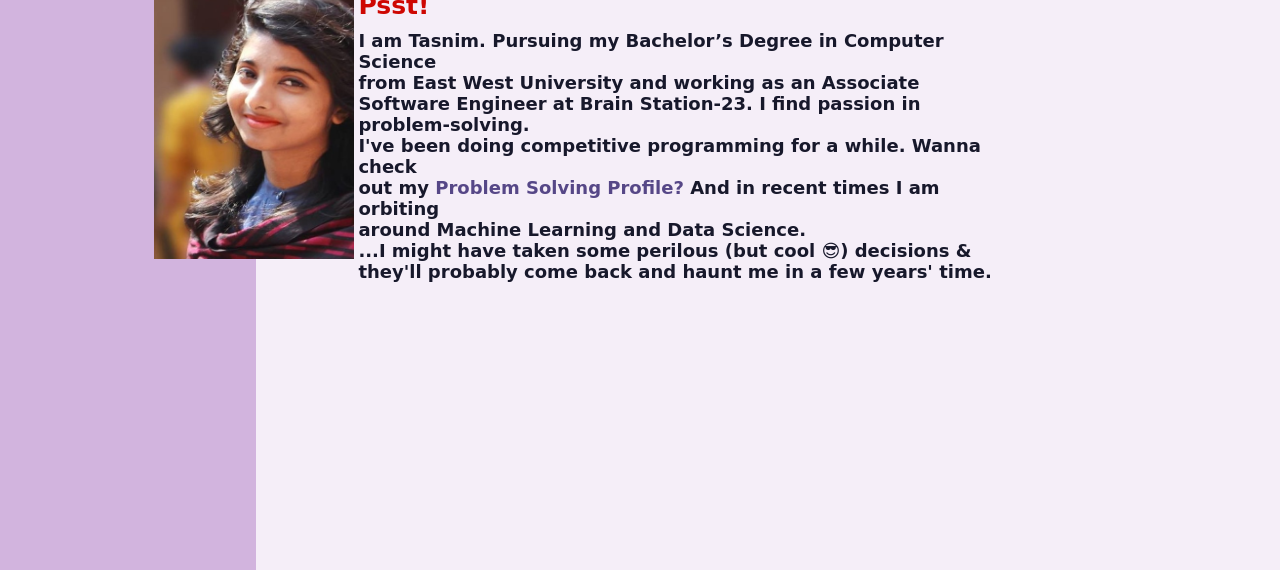
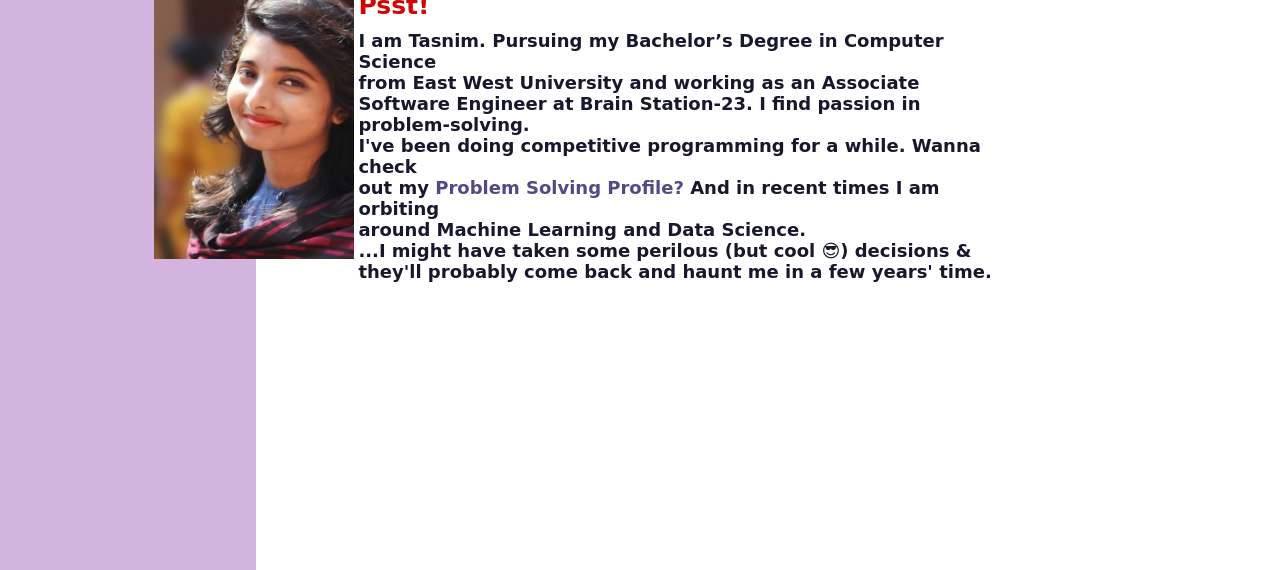
Before and after one commit to FatimaTasnim/FatimaTasnim.github.io, a plain HTML site: page index.html in a window 1280 px wide. Shown: the part 177-747 px from the top of the page. Drawn offline with Linux system fonts and the light colour scheme.

Commit message:
Update temp.css

```diff
--- a/temp.css
+++ b/temp.css
@@ -30,7 +30,7 @@ div.right{
     height: 100vh;
     width:  calc(100% - 20%);
     background-size: cover;
-    background-color:  #F5EEF8  ;
+    background-color:  #FFFFFF  ;
     float: right;
 }
 div.middle{
```
